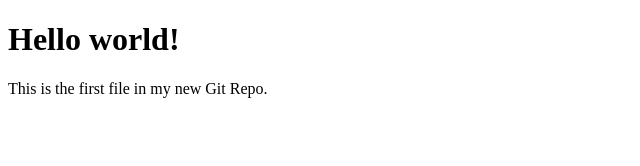
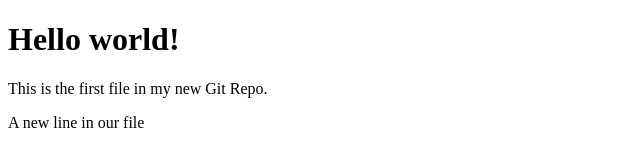
Before and after one commit to Tazzboy3/hello-world, a plain HTML site: page index.html in a window 1280 px wide. Shown: the whole page, without its empty margins (0-640 px from the left). Drawn offline with Linux system fonts and the light colour scheme.

Commit message:
Updated index.html with a new line

```diff
--- a/index.html
+++ b/index.html
@@ -8,6 +8,6 @@
 
 <h1>Hello world!</h1>
 <p>This is the first file in my new Git Repo.</p>
-
+<p>A  new line in our file <p>
 </body>
 </html>
```
